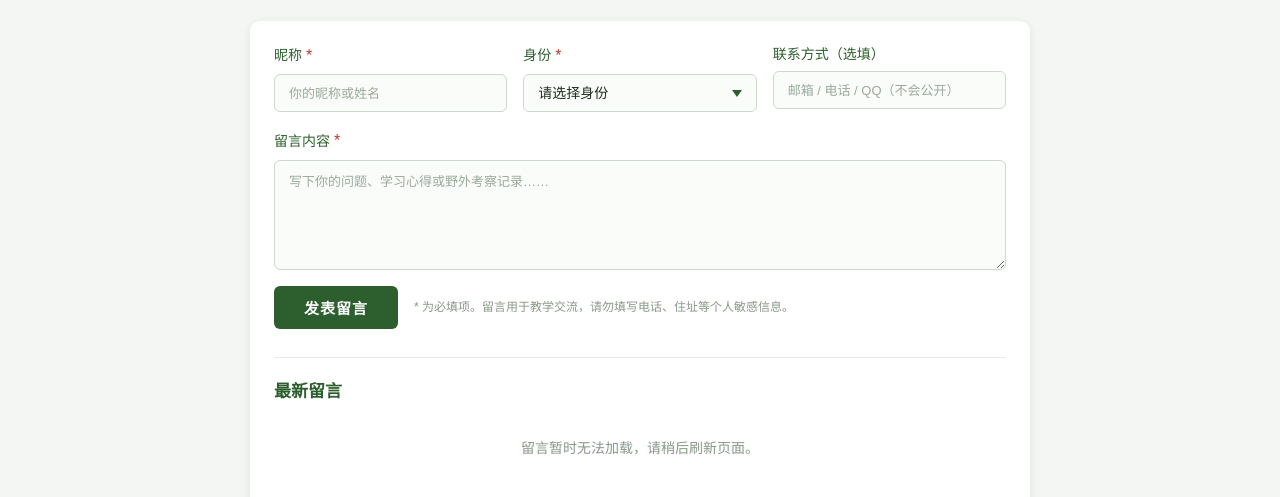
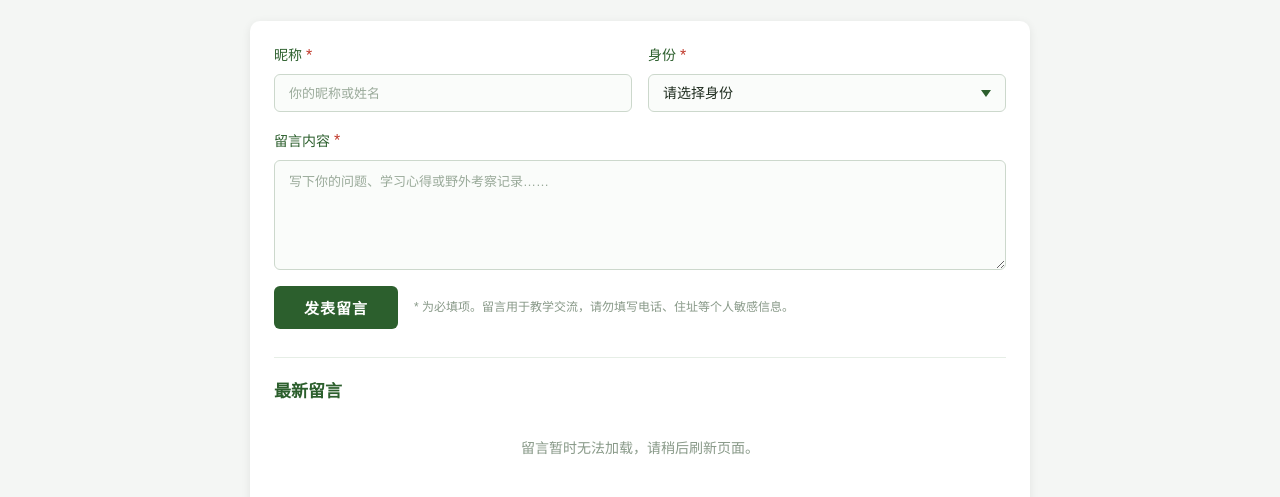
Before and after one commit to w123986/diebu, a plain HTML site: page message.html in a window 1280 px wide. Shown: the part 271-768 px from the top of the page. Drawn offline with nearby package versions, Linux system fonts and the light colour scheme; no server answers.

Commit message:
Remove optional public contact field from student message form

```diff
--- a/message.html
+++ b/message.html
@@ -311,10 +311,7 @@
             <option value="其他">其他</option>
           </select>
         </div>
-        <div class="form-group">
-          <label for="msgContact">联系方式（选填）</label>
-          <input type="text" id="msgContact" name="contact" placeholder="邮箱 / 电话 / QQ（不会公开）" maxlength="60">
-        </div>
+
       </div>
       <div class="form-group">
         <label for="msgContent">留言内容 <span class="required">*</span></label>
```
